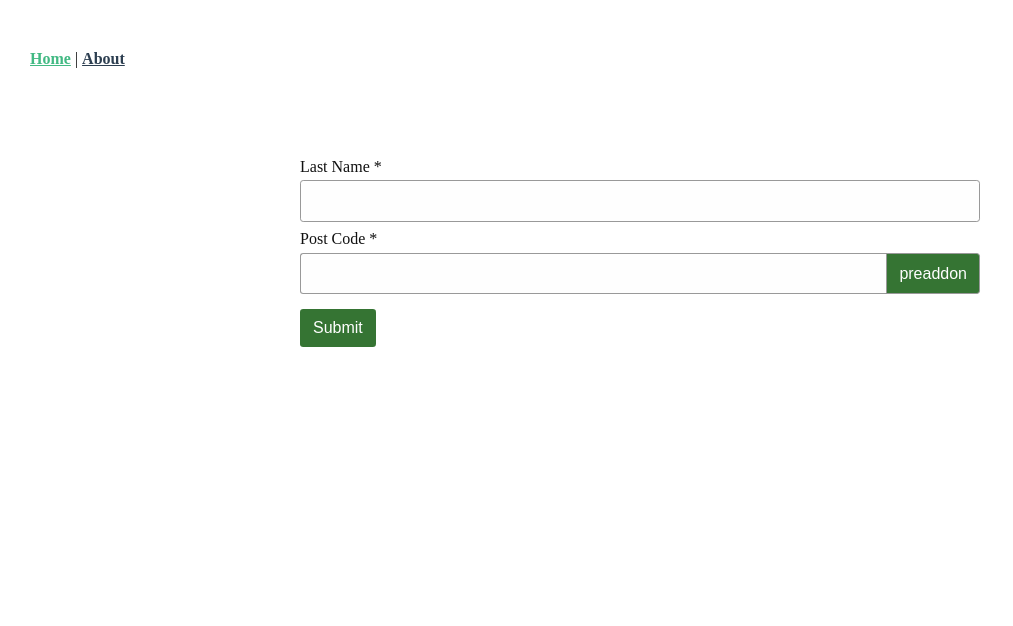
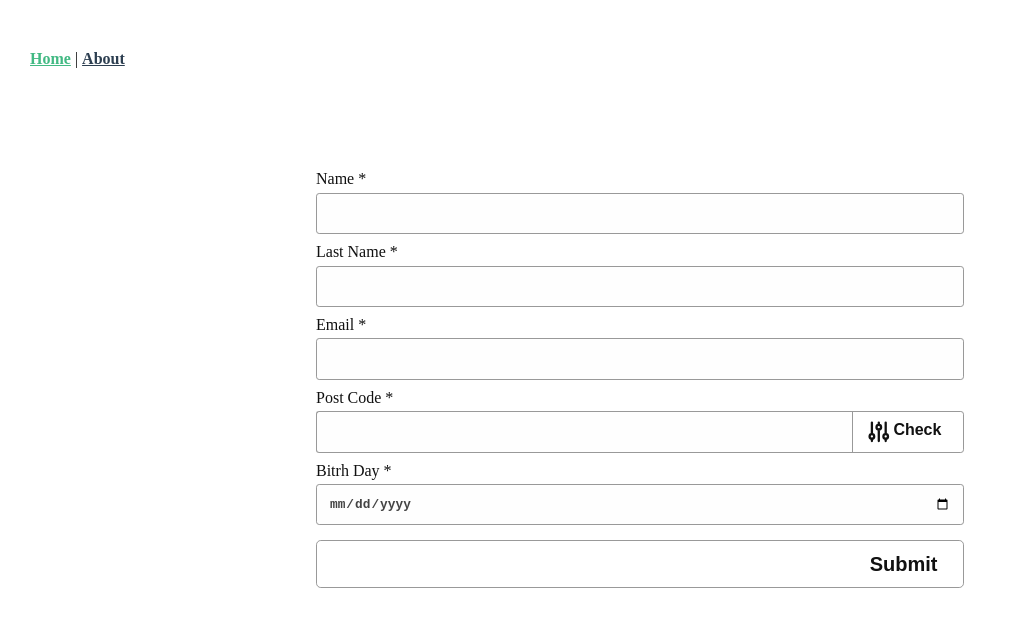
Before and after one commit to daniele-bolla/vue-template-gists, a Vue app: page / in a window 1280 px wide. Shown: the top 626 px of the page, without its empty margins (0-1013 px from the left). Built offline with nearby package versions, Linux system fonts and the light colour scheme.

Commit message:
BaseIcon

```diff
--- a/src/assets/atoms.css
+++ b/src/assets/atoms.css
@@ -17,6 +17,10 @@
   display: flex;
 }
 
+.justify-center{
+  justify-content: center;
+}
+
 .flex-column {
   flex-direction: column;
 }
@@ -25,6 +29,14 @@
   text-align: center;
 }
 
+.full-width{
+  width: 100%;
+}
+
 .mb-4{
   margin-bottom: 1rem;
 }
+
+.page{
+  padding: 0.8rem 1rem 1.2rem;
+}
--- a/src/assets/button.scss
+++ b/src/assets/button.scss
@@ -23,6 +23,8 @@
   font-size: 1rem;
   line-height: 1.5;
   border-radius: 0.2rem;
+  display: inline-flex;
+  justify-content: space-between;
 }
 
 .btn--large {
@@ -37,6 +39,12 @@
   background-color: $primay;
 }
 
+.btn--transparent {
+  color: inherit;
+  background-color: transparent;
+  border: 0.1rem solid $border-input;
+}
+
 .btn--primary:hover {
   background-color: $primay-ligth;
 }
@@ -46,5 +54,10 @@
 }
 
 .btn__text {
+  font-weight: 700;
   margin-right: 0.6rem;
 }
+
+.btn__icon {
+  height: 100%;
+}
--- a/src/assets/input.scss
+++ b/src/assets/input.scss
@@ -28,31 +28,30 @@
 .input-group .input-group__input {
   border-right: 0;
   border-top-right-radius: 0;
-  flex:2;
   border-bottom-right-radius: 0;
 }
 
-.input-group .input-group__append *, .input-group .input-group__append *{
+.input-group .input-group__append > * , .input-group .input-group__append > * {
   height: 100%;
   border: 0.1rem solid $border-input;
   border-radius: 0.2rem;
-  flex:1;
   margin: 0;
 }
 
-.input-group .input-group__append * {
+.input-group .input-group__append > *  {
   border-top-left-radius: 0;
   border-bottom-left-radius: 0;
   margin-left: -1px;
 }
 
-.input-group .input-group__prepend *{
+.input-group .input-group__prepend > * {
   border-top-right-radius: 0;
   border-bottom-right-radius: 0;
   margin-right: -1px;
 }
 
-.input--has-error .input, .input--has-error .input-group__append *, .input--has-error.input-group__append * {
+.input--has-error .input, .input--has-error .input-group__append ,
+.input-group.input--has-error .input-group__append > * {
   color: $alert-danger-text;
   border-color: $alert-danger-border;
   background-color: $alert-danger-bg;
--- a/src/components/BaseButton.vue
+++ b/src/components/BaseButton.vue
@@ -11,14 +11,22 @@ export default {
 </script>
 
 <template>
-  <button :class="`btn btn--${size} btn--${skin}`" @click="$emit('click')">
-    <slot></slot>
+  <button :class="`btn btn--${size} ${classModifiers}`" @click="$emit('click')">
+    <span v-if="icon" class="btn__icon">
+      <base-icon :name="icon" />
+    </span>
+    <span class="btn__text">{{ text }}</span>
   </button>
 </template>
 
 <script>
+import BaseIcon from "@/components/BaseIcon.vue";
+
 export default {
   name: "BaseButton",
+  components: {
+    BaseIcon
+  },
   props: {
     size: {
       type: String,
@@ -28,7 +36,23 @@ export default {
     skin: {
       type: String,
       default: "primary",
-      validator: val => ["secondary", "primary", "default"].includes(val)
+      validator: val =>
+        ["secondary", "primary", "default", "transparent"].includes(val)
+    },
+    text: {
+      type: String,
+      required: true
+    },
+    icon: {
+      type: String
+    }
+  },
+  computed: {
+    classModifiers() {
+      return this.skin.split(",").reduce((classes, modifier) => {
+        classes += `btn--${modifier} `;
+        return classes;
+      }, "");
     }
   }
 };
--- a/src/components/BaseForm.vue
+++ b/src/components/BaseForm.vue
@@ -9,9 +9,21 @@
     }"
     :scheme="scheme"
     :form-models="formData"
-    :send="submit"
+    :send="onSubmit"
   >
     <form class="form" @submit.prevent="validateAndSubmit" novalidate>
+      <base-input
+        class="form__block"
+        :label="scheme.name.label"
+        :name="scheme.name.name"
+        @blur="isDirty('name')"
+        v-model.lazy="formModels.name"
+        :id="scheme.name.name"
+        type="text"
+        :validation="fieldsValidationMap.name"
+        :errors="fieldsValidationMap.name.errors"
+        autocomplete="name"
+      />
       <base-input
         class="form__block"
         :label="scheme.lastname.label"
@@ -22,7 +34,20 @@
         type="text"
         :validation="fieldsValidationMap.lastname"
         :errors="fieldsValidationMap.lastname.errors"
-      ></base-input>
+      />
+
+      <base-input
+        class="form__block"
+        :label="scheme.email.label"
+        :name="scheme.email.name"
+        @blur="isDirty('email')"
+        v-model.lazy="formModels.email"
+        :id="scheme.email.name"
+        type="email"
+        :validation="fieldsValidationMap.email"
+        :errors="fieldsValidationMap.email.errors"
+        autocomplete="email"
+      />
 
       <base-input
         class="form__block"
@@ -35,10 +60,36 @@
         :post-addon="true"
         :validation="fieldsValidationMap.postcode"
         :errors="fieldsValidationMap.postcode.errors"
+        autocomplete="postal-code"
       >
-        <base-button slot="postaddon" @click="submit">preaddon</base-button>
+        <base-button
+          slot="postaddon"
+          skin="transparent"
+          @click.prevent="() => alert(234)"
+          icon="email"
+          text="Check"
+        />
       </base-input>
-      <base-button @click="submit">Submit</base-button>
+      <base-input
+        class="form__block"
+        :label="scheme.bday.label"
+        :name="scheme.bday.name"
+        @blur="isDirty('bday')"
+        v-model.lazy="formModels.bday"
+        :id="scheme.bday.name"
+        type="date"
+        :validation="fieldsValidationMap.bday"
+        :errors="fieldsValidationMap.bday.errors"
+        autocomplete="bday"
+      />
+      <base-button
+        class="full-width text-center justify-center"
+        size="large"
+        skin="transparent"
+        type="submit"
+        icon="email"
+        text="Submit"
+      />
     </form>
   </form-validator>
 </template>
@@ -48,24 +99,8 @@
 
 import BaseInput from "@/components/BaseInput.vue";
 import BaseButton from "@/components/BaseButton.vue";
+
 import FormValidator from "@/components/FormValidator";
-const scheme = {
-  lastname: {
-    label: "Last Name",
-    isDirty: false,
-    validations: ["required"]
-  },
-  postcode: {
-    label: "Post Code",
-    isDirty: false,
-    validations: ["required", "isPostCode"]
-  },
-  bday: {
-    label: "Bitrh Day",
-    isDirty: false,
-    validations: ["required"]
-  }
-};
 
 export default {
   components: {
@@ -75,24 +110,45 @@ export default {
   },
   data() {
     return {
-      scheme,
+      scheme: {
+        name: {
+          label: "Name",
+          isDirty: false,
+          validations: ["required"]
+        },
+        lastname: {
+          label: "Last Name",
+          isDirty: false,
+          validations: ["required"]
+        },
+        email: {
+          label: "Email",
+          isDirty: false,
+          validations: ["required", "email"]
+        },
+        postcode: {
+          label: "Post Code",
+          isDirty: false,
+          validations: ["required", "postcode"]
+        },
+        bday: {
+          label: "Bitrh Day",
+          isDirty: false,
+          validations: ["required"]
+        }
+      },
       formData: {
         lastname: "",
+        name: "",
+        email: "",
         postcode: "",
         bday: ""
-      },
-      validation: {
-        isRequired: true,
-        isValid: false,
-        isInvalid: true,
-        showErrors: true
-      },
-      errors: ["This field is required"]
+      }
     };
   },
   methods: {
-    submit() {
-      alert(234);
+    onSubmit(formData) {
+      console.log(formData);
     }
   }
 };
--- a/src/components/BaseIcon.vue
+++ b/src/components/BaseIcon.vue
@@ -1,11 +1,54 @@
+<template>
+  <i class="icon" aria-hidden="true">
+    <svg
+      fill="none"
+      stroke-linecap="round"
+      stroke-linejoin="round"
+      stroke-width="2"
+      viewBox="0 0 24 24"
+      stroke="currentColor"
+      class="icon__svg"
+      :aria-labelledby="name"
+      role="presentation"
+    >
+      <title :id="name" lang="en">{{ name }}</title>
+      <path :d="path" />
+    </svg>
+  </i>
+</template>
 <script>
+const icons = {
+  arrowCircleRight: "M13 9l3 3m0 0l-3 3m3-3H8m13 0a9 9 0 11-18 0 9 9 0 0118 0z",
+  email: `M12 6V4m0 2a2 2 0 100 4m0-4a2 2 0 110 4m-6 8a2 2 0 100-4m0 4a2 2 0
+  110-4m0 4v2m0-6V4m6 6v10m6-2a2 2 0 100-4m0 4a2 2 0 110-4m0 4v2m0-6V4`
+};
 export default {
-  template: "",
   props: {
-    icon: String
+    name: {
+      type: String,
+      required: true
+    }
   },
-  created() {
-    this.$options.template = require(`!svg-inline-loader!../../icons/${this.icon}.svg`);
+  computed: {
+    path() {
+      return icons[this.name];
+    }
   }
 };
 </script>
+<style>
+.icon {
+  color: inherit;
+  display: block;
+  height: 100%;
+  padding: 0 0.8rem 0 1rem;
+  position: relative;
+}
+.icon__svg {
+  font-size: 0.6rem;
+  height: 100%;
+  position: absolute;
+  top: 0;
+  left: 0;
+}
+</style>
--- a/src/components/BaseInput.vue
+++ b/src/components/BaseInput.vue
@@ -33,6 +33,7 @@
         :value="value"
         id="name"
         name="name"
+        :autocomplete="autocomplete"
         :aria-described="`describe-${name}`"
         :aria-invalid="validation.isInvalid"
         :aria-required="validation.isRequired"
@@ -80,7 +81,7 @@ export default {
     },
     autocomplete: {
       type: String,
-      default: ""
+      default: "off"
     },
     validation: {
       type: Object,
--- a/src/components/FormValidator.js
+++ b/src/components/FormValidator.js
@@ -4,13 +4,24 @@ const isPostCode = val => /^([a-z0-9]\s*){5,7}$/i.test(val);
 
 const isEmpty = val => isNil(val) || val === "";
 
+const isEmail = val => {
+  const re = /^(([^<>()[\]\\.,;:\s@"]+(\.[^<>()[\]\\.,;:\s@"]+)*)|(".+"))@((\[[0-9]{1,3}\.[0-9]{1,3}\.[0-9]{1,3}\.[0-9]{1,3}\])|(([a-zA-Z\-0-9]+\.)+[a-zA-Z]{2,}))$/;
+  return re.test(String(val).toLowerCase());
+};
+
 const validationRules = {
-  isPostCode: {
+  postcode: {
     check(val) {
       return isPostCode(val);
     },
     error:
       "Enter a valid postal code with 5 to 7 characters (spaces are allowed)."
+  },
+  email: {
+    check(val) {
+      return isEmail(val);
+    },
+    error: "Enter a valid email."
   },
   required: {
     check(val) {
@@ -34,7 +45,7 @@ export default {
       type: Function,
       default: () => function() {}
     },
-    onSubmit: {
+    send: {
       type: Function,
       default: () => function() {}
     }
@@ -98,20 +109,20 @@ export default {
     isDirty(fieldName) {
       this.scheme[fieldName].isDirty = true;
     },
-    submit() {
+    validateAndSubmit() {
       this.beforeValidate(this.formModels);
-      if (!this.validate()) {
+
+      Object.keys(this.scheme).forEach(fieldName => {
+        this.scheme[fieldName].isDirty = true;
+      });
+      if (!this.isValid) {
+        // eslint-disable-next-line no-debugger
+        debugger;
         return;
       }
-      if (!this.isValid) {
-        return;
-      }
-      if (this.hasNoChanges) {
-        return;
-      }
-      if (!this.validate() || !this.isValid || this.hasNoChanges) {
-        return;
-      }
+      // if (this.hasNoChanges) {
+      //   return;
+      // }
       return this.send(this.formModels);
     }
   },
--- a/src/views/Home.vue
+++ b/src/views/Home.vue
@@ -6,6 +6,7 @@
 
 <script>
 // @ is an alias to /src
+
 import BaseForm from "@/components/BaseForm.vue";
 
 export default {
```
Also changed, not shown: src/assets/icons/adjustment.svg (added), 1 other file (tests, documents, lock files or other folders).
